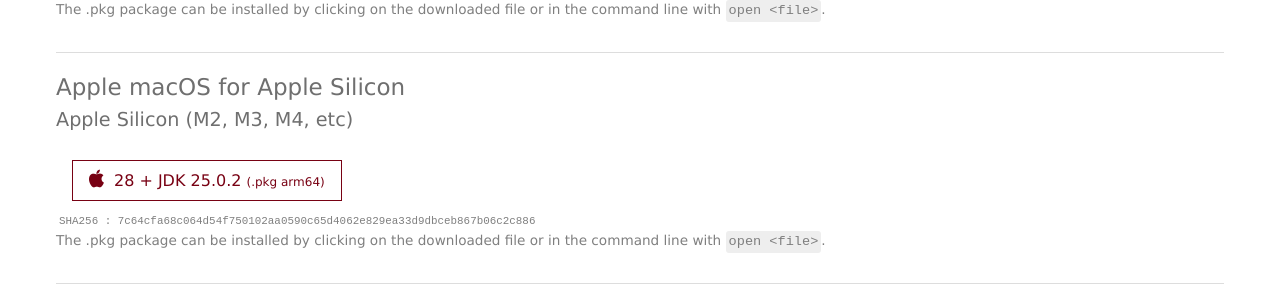
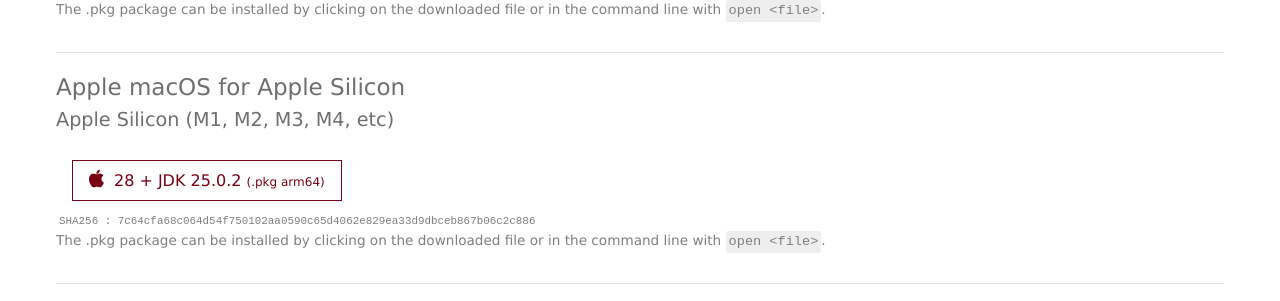
Before and after one commit to Friends-of-Apache-NetBeans/netbeans-installers-site, a Jekyll site: the page built from index.html, in a window 1280 px wide and 900 px high, scrolled down 1138 px. Shown: the part 508-809 px from the top of the window. Built offline with Jekyll 4.4.1, drawn with Linux system fonts in a browser that asks for light colours; nearby versions of some CDN libraries.

```diff
--- a/_includes/release.html
+++ b/_includes/release.html
@@ -75,7 +75,7 @@
   {%- if sb.macos-pkg-arm-hash -%}
   <section class="download-arch">
     <h3>Apple macOS for Apple Silicon</h3>
-    <h4>Apple Silicon (M2, M3, M4, etc)</h4>
+    <h4>Apple Silicon (M1, M2, M3, M4, etc)</h4>
     <div><a href="{{ sb.macos-pkg-arm-url }}" class="btn"><i class="fa fa-apple"></i>
         {{ sb.netbeans-version }} + JDK {{ sb.jdk-version }}
         <span class="type-arch">(.pkg arm64)</span></a></div>
```
